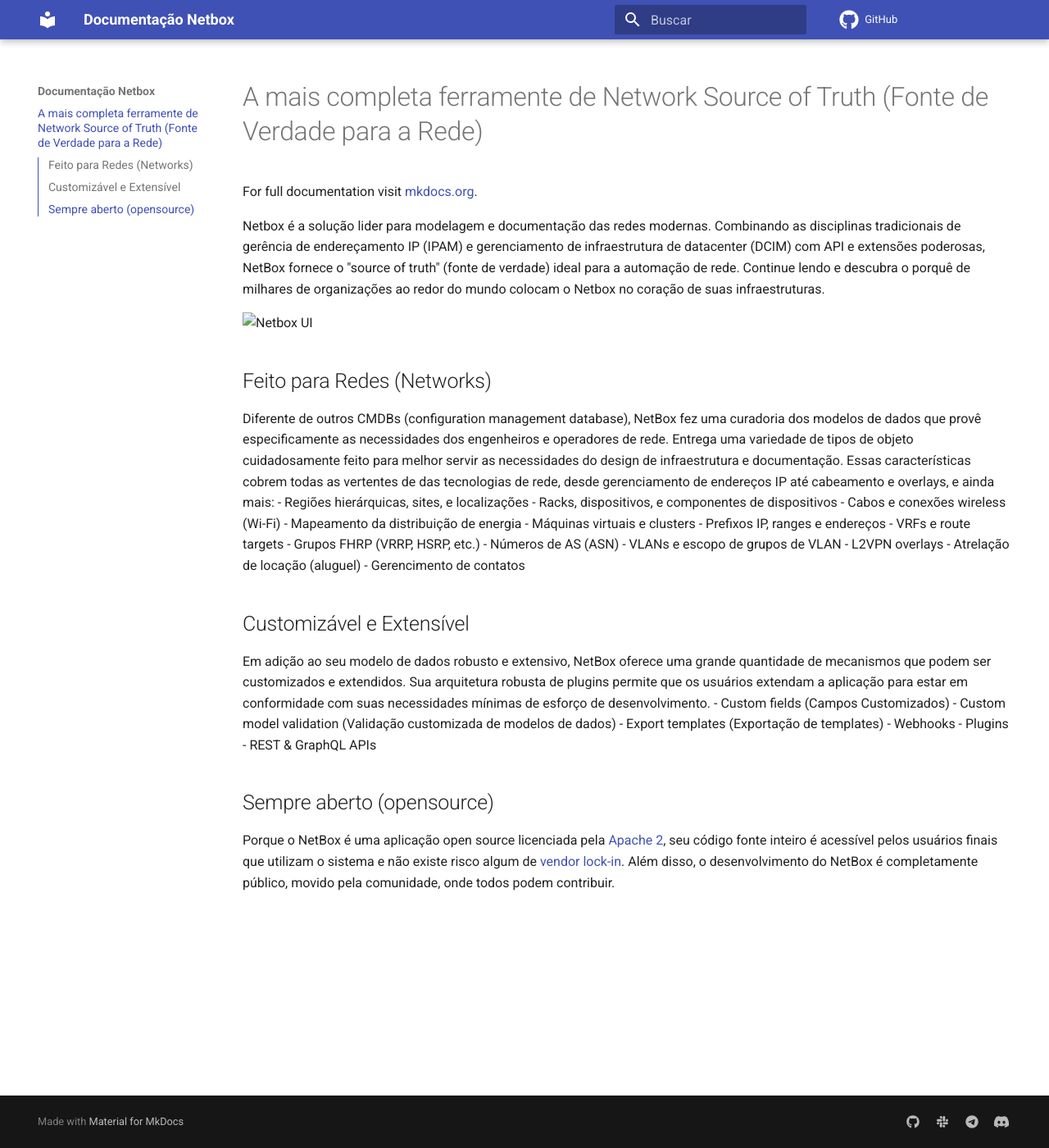
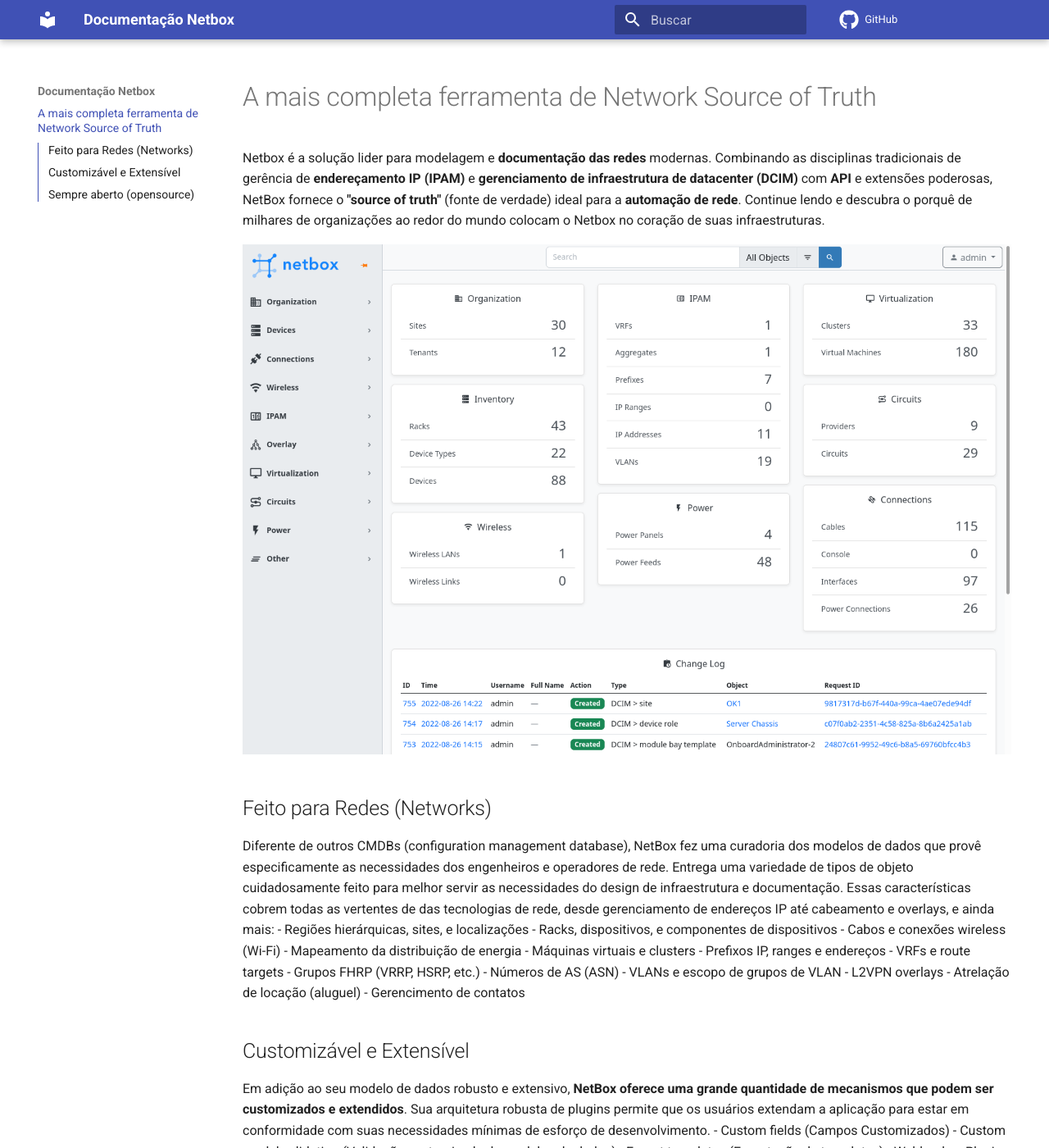
Before and after one commit to netdevopsbr/docs.netbox.dev.br, an MkDocs documentation site: the page built from docs/index.md, in a window 1280 px wide and 1400 px high. Shown: the whole window at 82% size. Built offline with MkDocs 1.6.1 and Material for MkDocs 9.7.7, drawn with Linux system fonts in a browser that asks for light colours; comment, search, counter and statistics services are not loaded; some of the changed text lies outside the part shown.

Commit message:
minor changes to homepage

```diff
--- a/docs/index.md
+++ b/docs/index.md
@@ -1,10 +1,8 @@
-# A mais completa ferramente de Network Source of Truth (Fonte de Verdade para a Rede)
+# A mais completa ferramenta de Network Source of Truth
 
-For full documentation visit [mkdocs.org](https://www.mkdocs.org).
+Netbox é a solução lider para modelagem e **documentação das redes** modernas. Combinando as disciplinas tradicionais de gerência de **endereçamento IP (IPAM)** e **gerenciamento de infraestrutura de datacenter (DCIM)** com **API** e extensões poderosas, NetBox fornece o **"source of truth"** (fonte de verdade) ideal para a **automação de rede**. Continue lendo e descubra o porquê de milhares de organizações ao redor do mundo colocam o Netbox no coração de suas infraestruturas.
 
-Netbox é a solução lider para modelagem e documentação das redes modernas. Combinando as disciplinas tradicionais de gerência de endereçamento IP (IPAM) e gerenciamento de infraestrutura de datacenter (DCIM) com API e extensões poderosas, NetBox fornece o "source of truth" (fonte de verdade) ideal para a automação de rede. Continue lendo e descubra o porquê de milhares de organizações ao redor do mundo colocam o Netbox no coração de suas infraestruturas.
-
-![Netbox UI](/images/netbox-ui.webp)
+![Netbox UI](https://github.com/netdevopsbr/docs.netbox.dev.br/blob/main/images/netbox-ui.webp)
 
 ## Feito para Redes (Networks)
 
@@ -24,7 +22,7 @@
 - Gerencimento de contatos
 
 ## Customizável e Extensível
-Em adição ao seu modelo de dados robusto e extensivo, NetBox oferece uma grande quantidade de mecanismos que podem ser customizados e extendidos. Sua arquitetura robusta de plugins permite que os usuários extendam a aplicação para estar em conformidade com suas necessidades mínimas de esforço de desenvolvimento.
+Em adição ao seu modelo de dados robusto e extensivo, **NetBox oferece uma grande quantidade de mecanismos que podem ser customizados e extendidos**. Sua arquitetura robusta de plugins permite que os usuários extendam a aplicação para estar em conformidade com suas necessidades mínimas de esforço de desenvolvimento.
 - Custom fields (Campos Customizados)
 - Custom model validation (Validação customizada de modelos de dados)
 - Export templates (Exportação de templates)
@@ -33,4 +31,4 @@
 - REST & GraphQL APIs
 
 ## Sempre aberto (opensource)
-Porque o NetBox é uma aplicação open source licenciada pela [Apache 2](https://www.apache.org/licenses/LICENSE-2.0.html), seu código fonte inteiro é acessível pelos usuários finais que utilizam o sistema e não existe risco algum de [vendor lock-in](https://pt.wikipedia.org/wiki/Aprisionamento_tecnol%C3%B3gico). Além disso, o desenvolvimento do NetBox é completamente público, movido pela comunidade, onde todos podem contribuir.
+Porque o NetBox é uma **aplicação open source** licenciada pela [Apache 2](https://www.apache.org/licenses/LICENSE-2.0.html), seu código fonte inteiro é acessível pelos usuários finais que utilizam o sistema e não existe risco algum de [vendor lock-in](https://pt.wikipedia.org/wiki/Aprisionamento_tecnol%C3%B3gico). Além disso, **o desenvolvimento do NetBox é completamente público**, movido pela comunidade, onde todos podem contribuir.
--- a/mkdocs.yml
+++ b/mkdocs.yml
@@ -26,6 +26,7 @@
       link: https://t.me/netboxbr
     - icon: fontawesome/brands/discord
       link: https://discord.gg/9N3V4mpMXU
+  homepage: https://netboxlabs.com
 repo_url: https://github.com/netbox-community/netbox
 plugins:
   - search
```
